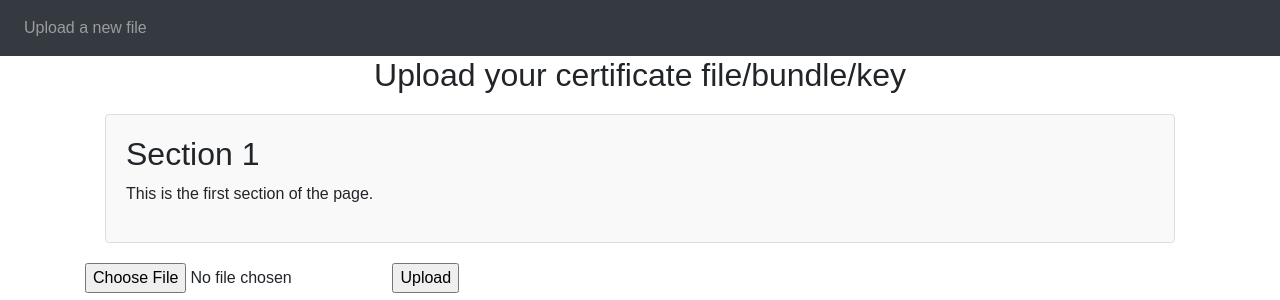
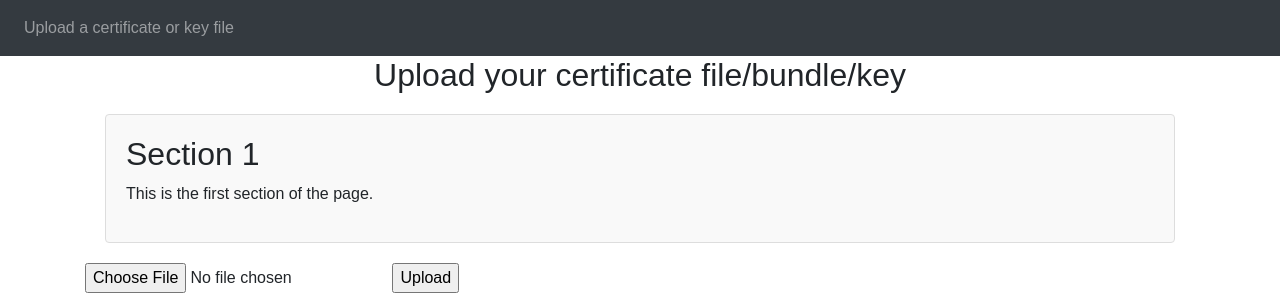
Before and after one commit to BobBlank12/certlint, a Flask app: page / in a window 1280 px wide. Shown: the top 300 px of the page. Run offline with Flask 3, Linux system fonts and the light colour scheme; some libraries are stand-ins or nearby versions.

Commit message:
minor html change

```diff
--- a/website/templates/base.html
+++ b/website/templates/base.html
@@ -29,7 +29,7 @@
       </button>
       <div class="collapse navbar-collapse" id="navbar">
         <div class="navbar-nav">
-          <a class="nav-item nav-link" id="home" href="/">Upload a new file</a>
+          <a class="nav-item nav-link" id="home" href="/">Upload a certificate or key file</a>
         </div>
       </div>
     </nav>
```
